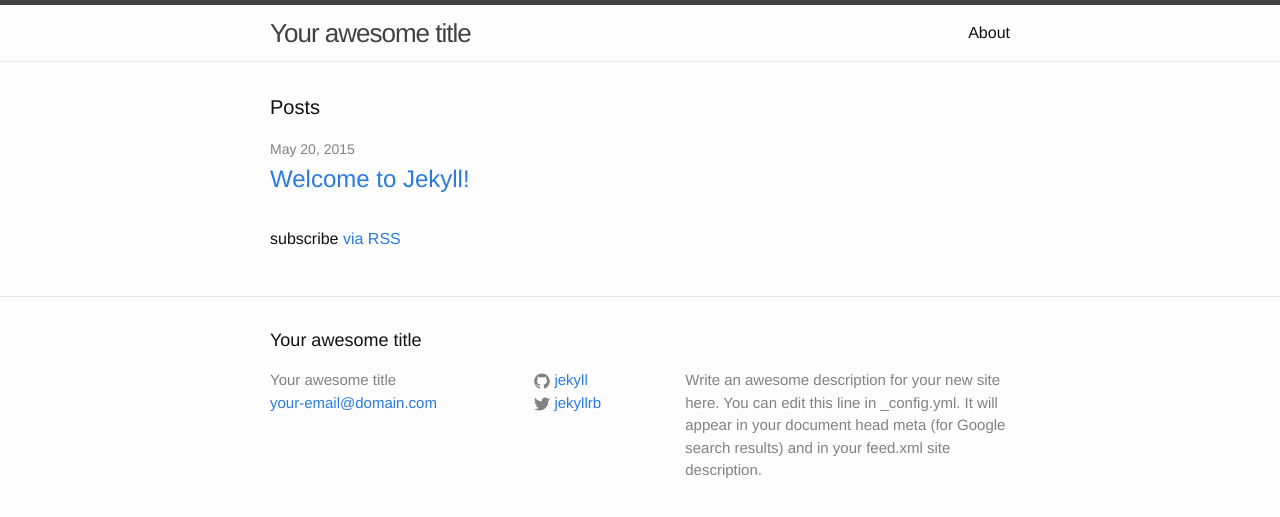
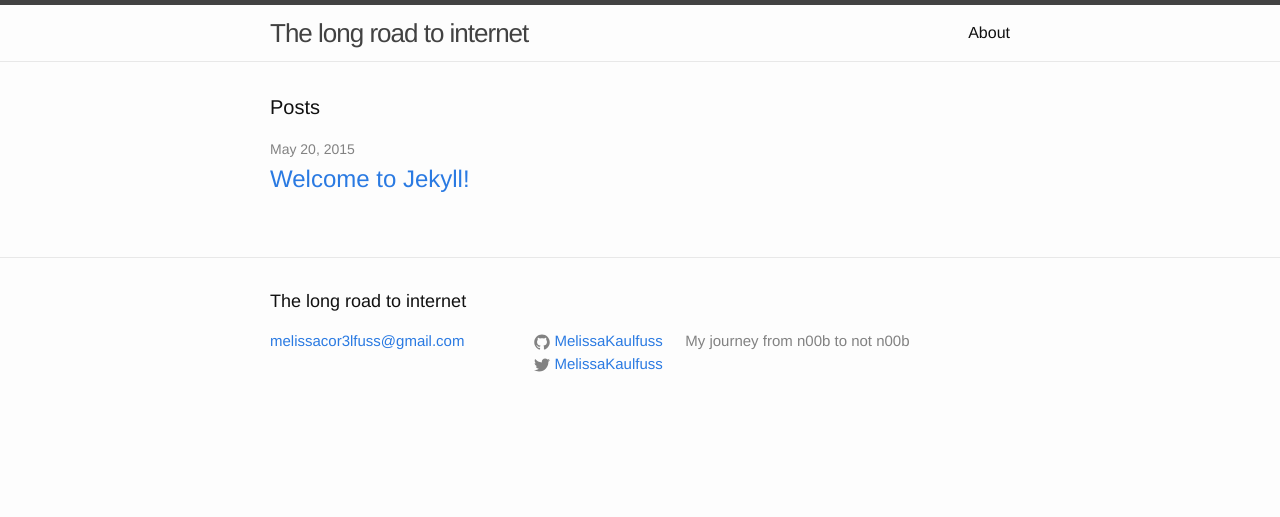
Before and after one commit to MelissaKaulfuss/my_blog, a Jekyll site: the page built from index.html, in a window 1280 px wide. Shown: the top 517 px of the page. Built offline with Jekyll 4.4.1, drawn with Linux system fonts in a browser that asks for light colours.

Commit message:
Include site title, twitter account, github account and email address

```diff
--- a/_config.yml
+++ b/_config.yml
@@ -1,14 +1,11 @@
 # Site settings
-title: Your awesome title
-email: your-email@domain.com
-description: > # this means to ignore newlines until "baseurl:"
-  Write an awesome description for your new site here. You can edit this
-  line in _config.yml. It will appear in your document head meta (for
-  Google search results) and in your feed.xml site description.
+title: The long road to internet
+email: melissacor3lfuss@gmail.com
+description: My journey from n00b to not n00b
 baseurl: "" # the subpath of your site, e.g. /blog/
-url: "http://yourdomain.com" # the base hostname & protocol for your site
-twitter_username: jekyllrb
-github_username:  jekyll
+url: "http://melissakaulfuss.com" # the base hostname & protocol for your site
+twitter_username: MelissaKaulfuss
+github_username:  MelissaKaulfuss
 
 # Build settings
 markdown: kramdown
--- a/_includes/footer.html
+++ b/_includes/footer.html
@@ -7,7 +7,7 @@
     <div class="footer-col-wrapper">
       <div class="footer-col  footer-col-1">
         <ul class="contact-list">
-          <li>{{ site.title }}</li>
+          <!-- <li>{{ site.title }}</li> -->
           <li><a href="mailto:{{ site.email }}">{{ site.email }}</a></li>
         </ul>
       </div>
--- a/_posts/2015-05-20-welcome-to-jekyll.markdown
+++ b/_posts/2015-05-20-welcome-to-jekyll.markdown
@@ -4,7 +4,7 @@ title:  "Welcome to Jekyll!"
 date:   2015-05-20 16:40:37
 categories: jekyll update
 ---
-You’ll find this post in your `_posts` directory. Go ahead and edit it and re-build the site to see your changes. You can rebuild the site in many different ways, but the most common way is to run `jekyll serve`, which launches a web server and auto-regenerates your site when a file is updated.
+I've made some changes, let's see what happens. Hello world!
 
 To add new posts, simply add a file in the `_posts` directory that follows the convention `YYYY-MM-DD-name-of-post.ext` and includes the necessary front matter. Take a look at the source for this post to get an idea about how it works.
 
--- a/index.html
+++ b/index.html
@@ -18,6 +18,6 @@ layout: default
     {% endfor %}
   </ul>
 
-  <p class="rss-subscribe">subscribe <a href="{{ "/feed.xml" | prepend: site.baseurl }}">via RSS</a></p>
+  <!--<p class="rss-subscribe">subscribe <a href="{{ "/feed.xml" | prepend: site.baseurl }}">via RSS</a></p> -->
 
 </div>
```
